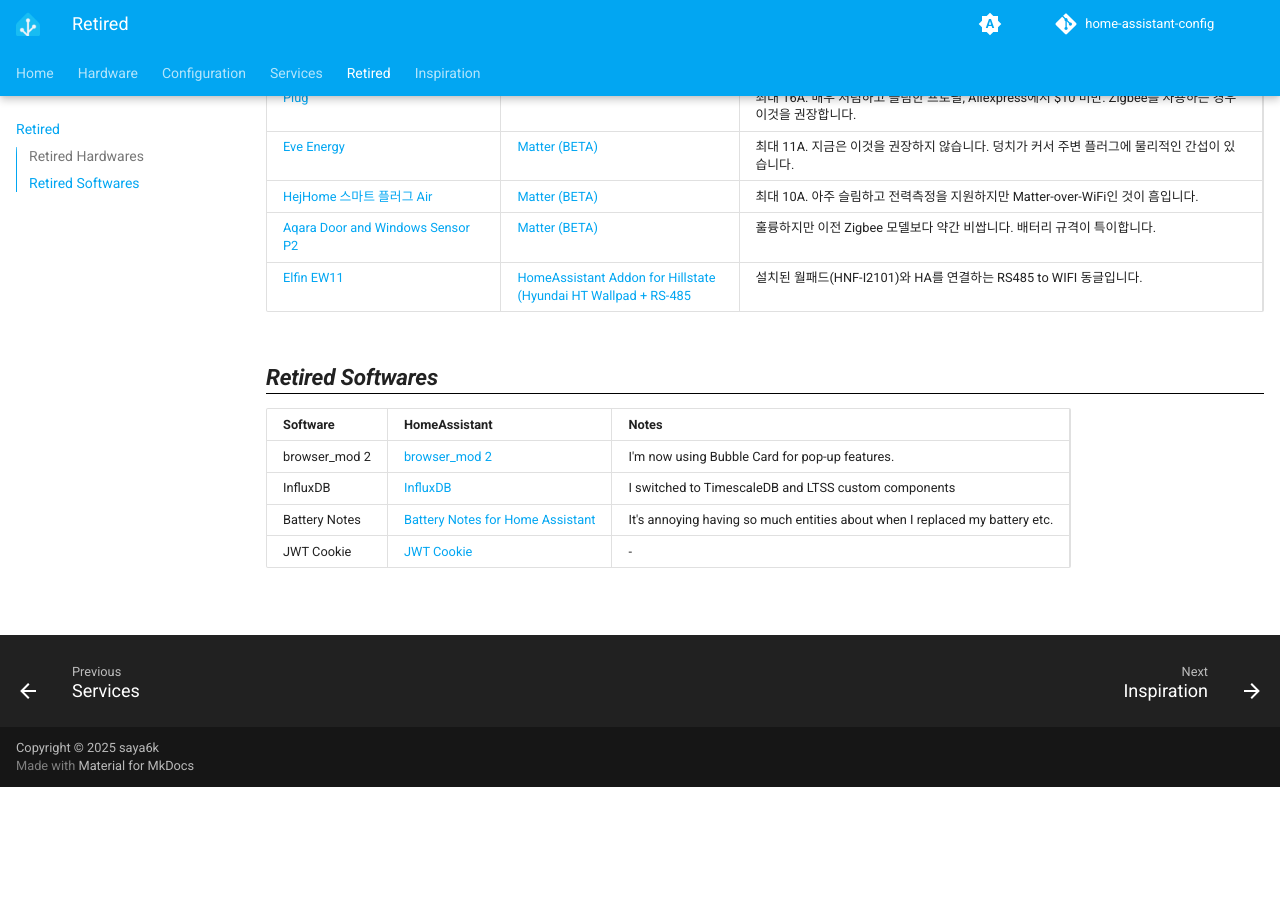
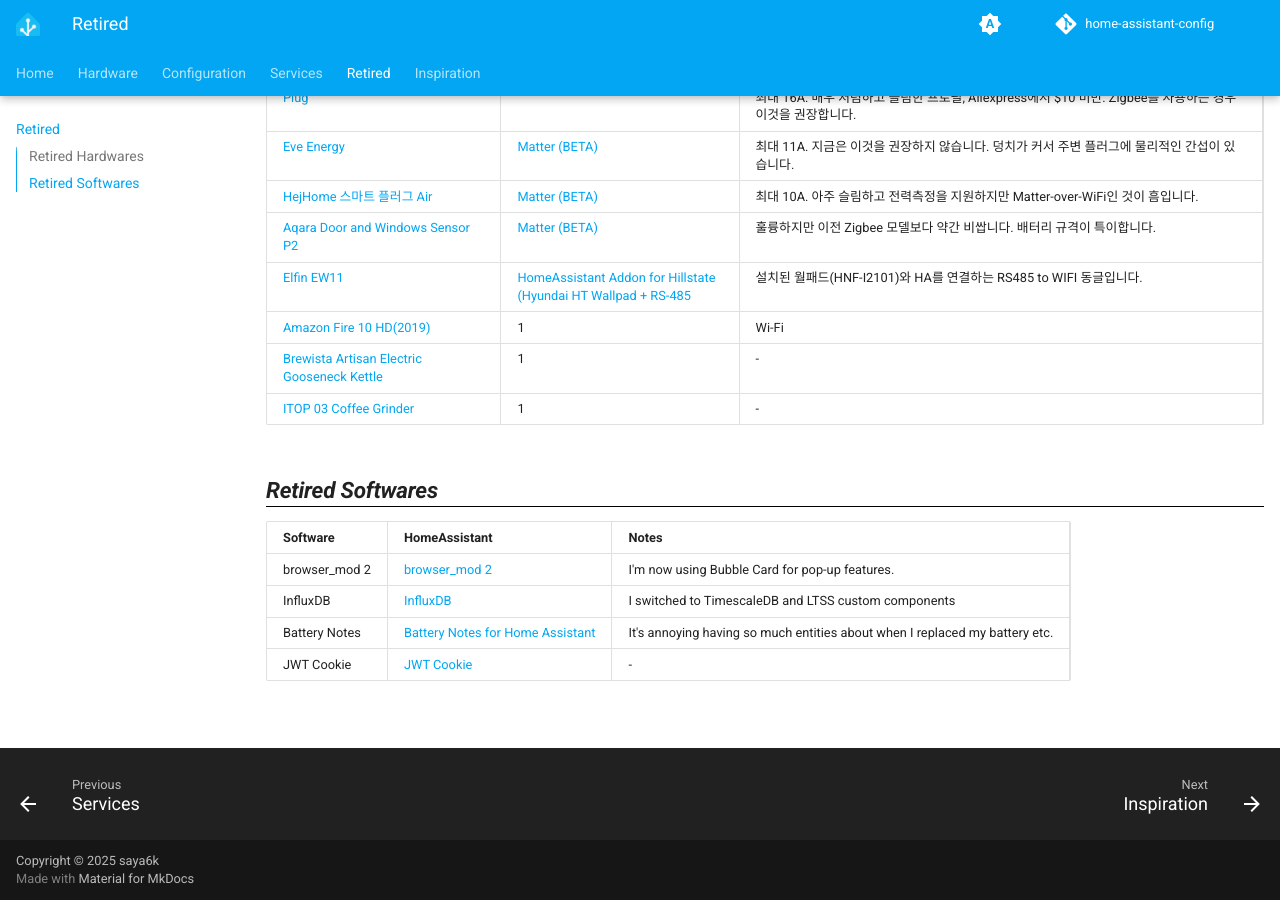
Before and after one commit to saya6k/home-assistant-config, an MkDocs documentation site: the page built from docs/retired.md, in a window 1280 px wide and 900 px high, scrolled down 751 px. Built offline with MkDocs 1.6.1 and Material for MkDocs 9.7.7, drawn with Linux system fonts in a browser that asks for light colours; comment, search, counter and statistics services are not loaded; before the commit the page ends 1538 px from its top, so only the background shows below that.

Commit message:
docs: update retired hardware and software list with new entries

```diff
--- a/docs/retired.md
+++ b/docs/retired.md
@@ -25,6 +25,9 @@ This is where I store retired Hardware and Software. I have used these more than
 | [HejHome 스마트 플러그 Air](https://hej.life/product/detail.html?product_no=212&cate_no=42&display_group=1)               | [Matter (BETA)](https://www.home-assistant.io/integrations/matter/)                                                                          | 최대 10A. 아주 슬림하고 전력측정을 지원하지만 Matter-over-WiFi인 것이 흠입니다.                                                                                                                                 |
 | [Aqara Door and Windows Sensor P2](https://www.aqara.com/en/product/door-and-window-sensor-p2/)                           | [Matter (BETA)](https://www.home-assistant.io/integrations/matter/)                                                                          | 훌륭하지만 이전 Zigbee 모델보다 약간 비쌉니다. 배터리 규격이 특이합니다.                                                                                                                                        |
 | [Elfin EW11](http://www.hi-flying.com/elfin-ew10-elfin-ew11)                                                              | [HomeAssistant Addon for Hillstate (Hyundai HT Wallpad + RS-485](https://github.com/YOGYUI/homeassistant-addons/tree/main/homenet-hillstate) | 설치된 월패드(HNF-I2101)와 HA를 연결하는 RS485 to WIFI 동글입니다.                                                                                                                                              |
+| [Amazon Fire 10 HD(2019)](https://www.amazon.com/Fire-HD-10/dp/B07KD58DQS) |    1     |   Wi-Fi    | [Fully Kiosk Browser](https://www.home-assistant.io/integrations/fully_kiosk/) | 더이상 월패드 용으로 태블릿을 사용하지 않습니다. |
+| [Brewista Artisan Electric Gooseneck Kettle](https://brewista.co/products/artisan-electric-gooseneck-kettle) | 1 | - | - | 스마트 기기가 아니지만 예쁩니다. 나는 커피를 추출할 때 이것을 사용합니다. |
+| [ITOP 03 Coffee Grinder](https://ko.aliexpress.com/item/1005006170009173.html) | 1 | - | - | Varia VS3 그라인더의 중국 클론입니다.
 
 ## Retired Softwares
 
```
